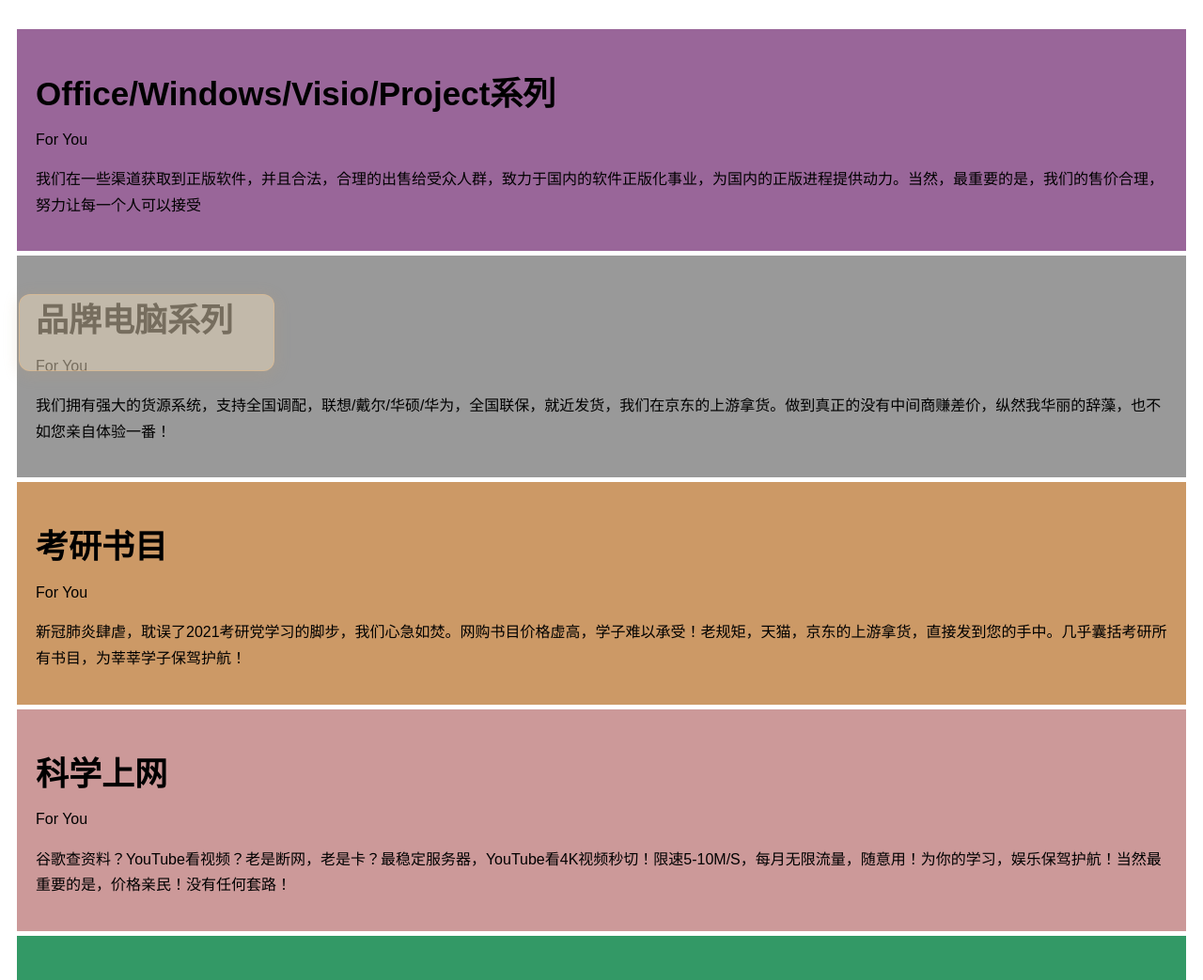
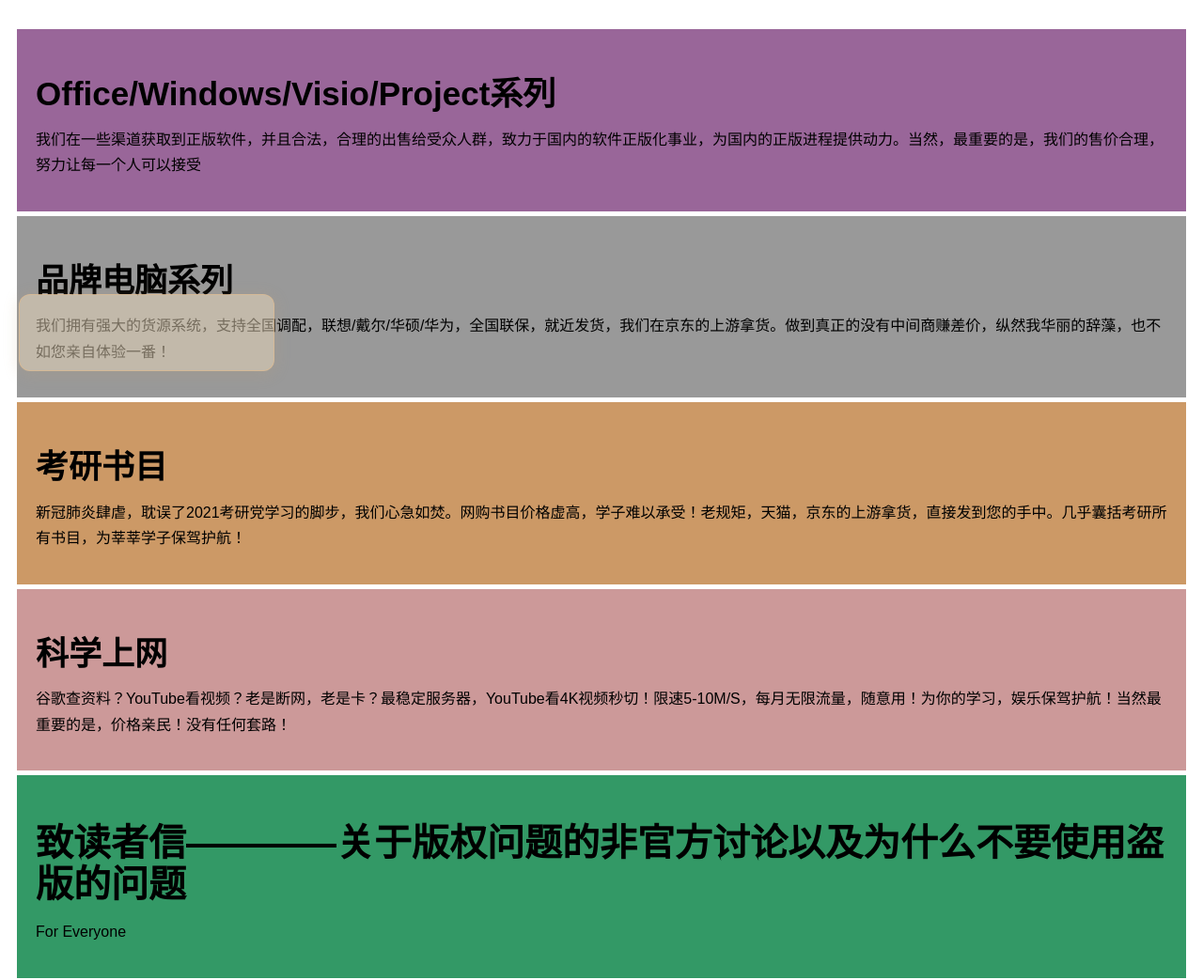
Before and after one commit to chengdashen110/chengdashen110.github.io, a plain HTML site: page index.html in a window 1280 px wide. Shown: the part 220-1263 px from the top of the page at 94% size. Drawn offline with Linux system fonts and the light colour scheme; files whose address does not match are found by name.

Commit message:
Update index.html

```diff
--- a/index.html
+++ b/index.html
@@ -169,28 +169,28 @@ body {
     <a href="https://www.anfaka.com/s/orange" class="block">
       <div class="card" style="background: #996699">
         <h2>Office/Windows/Visio/Project系列</h2>
-        <p>For You</p>
+        <p></p>
         <p>我们在一些渠道获取到正版软件，并且合法，合理的出售给受众人群，致力于国内的软件正版化事业，为国内的正版进程提供动力。当然，最重要的是，我们的售价合理，努力让每一个人可以接受</p>
       </div>
     </a>
     <a href="https://www.anfaka.com/s/orange" class="block">
       <div class="card" style="background: #999999 ">
         <h2>品牌电脑系列</h2>
-        <p>For You</p>
+        <p></p>
         <p>我们拥有强大的货源系统，支持全国调配，联想/戴尔/华硕/华为，全国联保，就近发货，我们在京东的上游拿货。做到真正的没有中间商赚差价，纵然我华丽的辞藻，也不如您亲自体验一番！</p>
       </div>
     </a>
     <a href="https://www.anfaka.com/s/orange" class="block">
       <div class="card" style="background: #CC9966">
         <h2>考研书目</h2>
-        <p>For You</p>
+        <p></p>
         <p>新冠肺炎肆虐，耽误了2021考研党学习的脚步，我们心急如焚。网购书目价格虚高，学子难以承受！老规矩，天猫，京东的上游拿货，直接发到您的手中。几乎囊括考研所有书目，为莘莘学子保驾护航！</p>
       </div>
     </a>
     <a href="https://www.anfaka.com/s/orange" class="block">
       <div class="card" style="background: #CC9999">
         <h2>科学上网</h2>
-        <p>For You</p>
+        <p></p>
         <p>谷歌查资料？YouTube看视频？老是断网，老是卡？最稳定服务器，YouTube看4K视频秒切！限速5-10M/S，每月无限流量，随意用！为你的学习，娱乐保驾护航！当然最重要的是，价格亲民！没有任何套路！</p>
       </div>
     </a>
```
